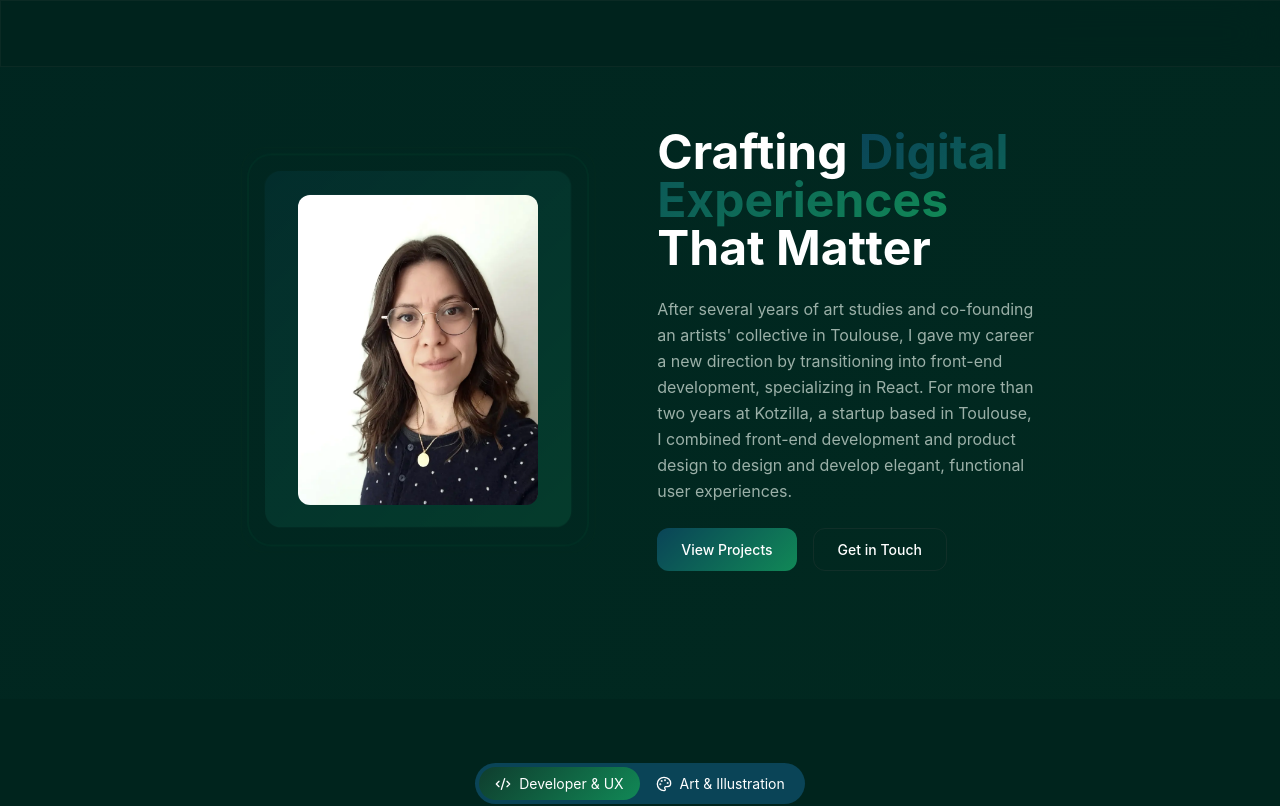
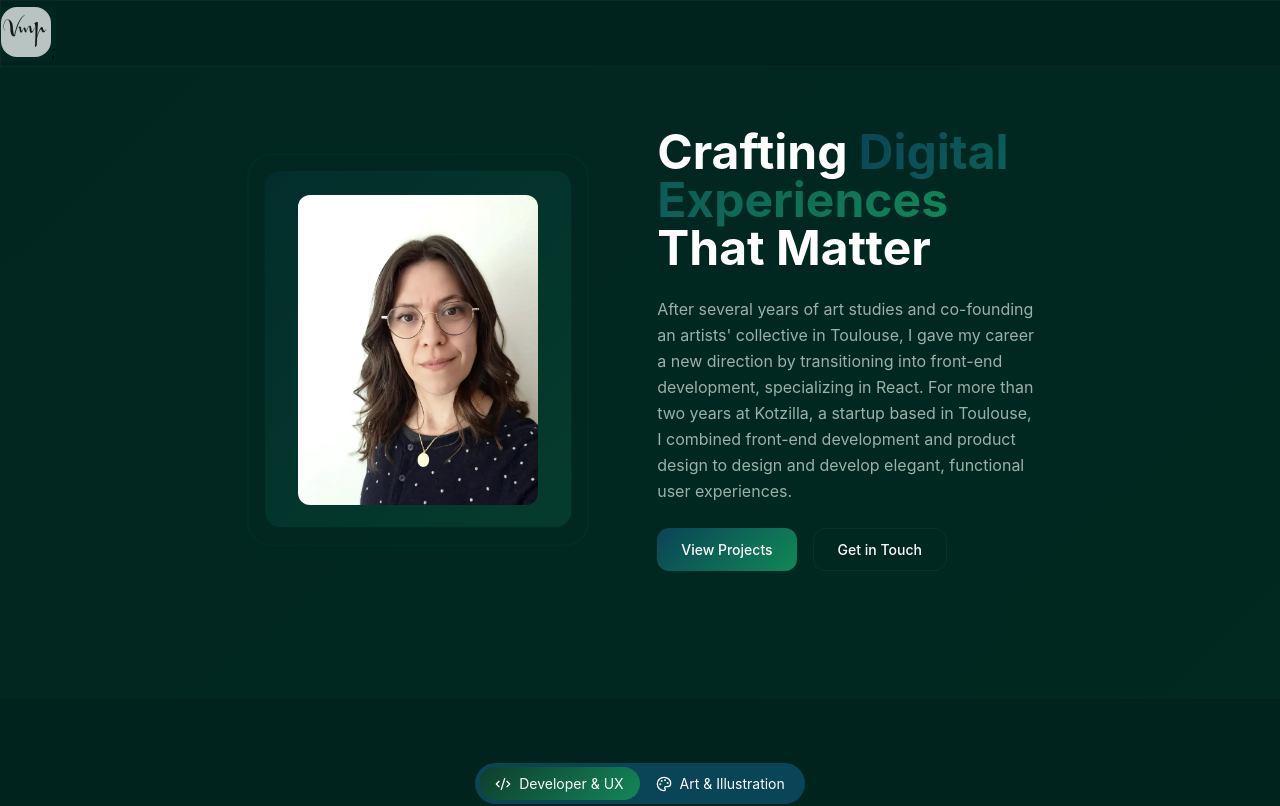
Before and after one commit to VanesMP/portfolioVMP, a Next.js app: page / in a window 1280 px wide. Shown: the top 806 px of the page. Built offline with nearby package versions, Linux system fonts and the light colour scheme; a web font is replaced by a local one.

Commit message:
add logo"

```diff
--- /dev/null
+++ b/src/components-shared/Link/Link.jsx
@@ -0,0 +1,10 @@
+import NextLink from "next/link";
+import Styles from "./Link.module.scss";
+
+export const Link = ({ href, label }) => {
+  return (
+    <NextLink href={href} className={Styles.link}>
+      {label}
+    </NextLink>
+  );
+};
--- /dev/null
+++ b/src/components-shared/Link/index.js
@@ -0,0 +1 @@
+export { Link } from "./Link";
--- a/src/components-shared/index.js
+++ b/src/components-shared/index.js
@@ -6,3 +6,4 @@ export { SwitchPortfolio } from "./SwitchPortfolio";
 export { SectionLayout } from "./SectionLayout";
 export { Tag } from "./Tag";
 export { ContentCard } from "./ContentCard";
+export { Link } from "./Link";
--- a/src/components/Header/Header.jsx
+++ b/src/components/Header/Header.jsx
@@ -1,5 +1,10 @@
 import Styles from "./Header.module.scss";
+import { Logo } from "@components/Logo";
 
 export const Header = () => {
-  return <div className={Styles.header}></div>;
+  return (
+    <div className={Styles.header}>
+      <Logo />
+    </div>
+  );
 };
--- a/src/components/Header/Header.module.scss
+++ b/src/components/Header/Header.module.scss
@@ -1,4 +1,7 @@
 .header {
+  display: flex;
+  align-items: center;
+  justify-content: space-between;
   position: fixed;
   top: 0;
   left: 0;
--- /dev/null
+++ b/src/components/Logo/Logo.jsx
@@ -0,0 +1,11 @@
+import Image from "next/image";
+import Styles from "./Logo.module.scss";
+
+export const Logo = () => {
+  return (
+    <div className={Styles.logo}>
+      <Image src="/logovmp.jpg" alt="Logo" width={50} height={50} className={Styles.logo__image} />;
+      <div className={Styles.logo__overlay} />
+    </div>
+  );
+};
--- /dev/null
+++ b/src/components/Logo/Logo.module.scss
@@ -0,0 +1,14 @@
+.logo {
+  position: relative;
+
+  &__image {
+    border-radius: 16px;
+    filter: brightness(0.9);
+  }
+
+  &__overlay {
+    position: absolute;
+    inset: 0;
+    background: rgba(6, 59, 48, 0.2);
+  }
+}
--- /dev/null
+++ b/src/components/Logo/index.js
@@ -0,0 +1 @@
+export { Logo } from "./Logo";
--- a/src/components/index.js
+++ b/src/components/index.js
@@ -7,3 +7,4 @@ export { AnimatedImageBanner } from "./AnimatedImageBanner";
 export { HeroTitle } from "./HeroTitle";
 export { BannerAnimation } from "./BannerAnimation";
 export { Header } from "./Header";
+export { Logo } from "./Logo";
```
Also changed, not shown: src/components-shared/Link/Link.module.scss (added).
